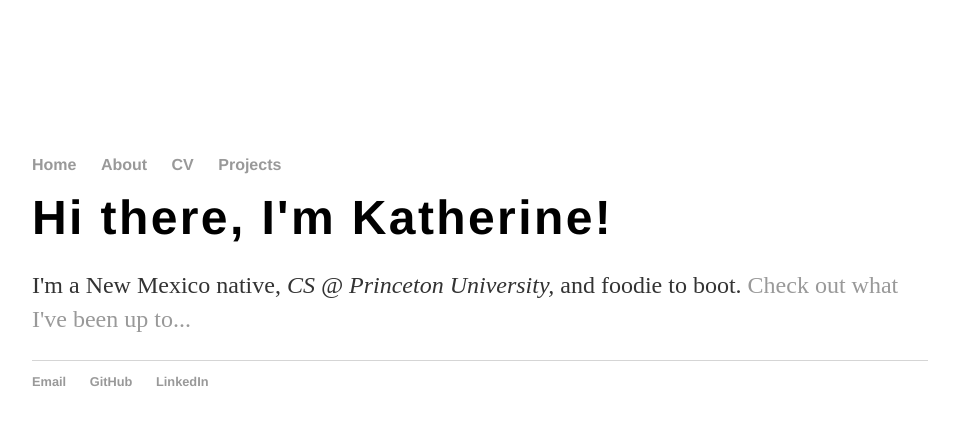
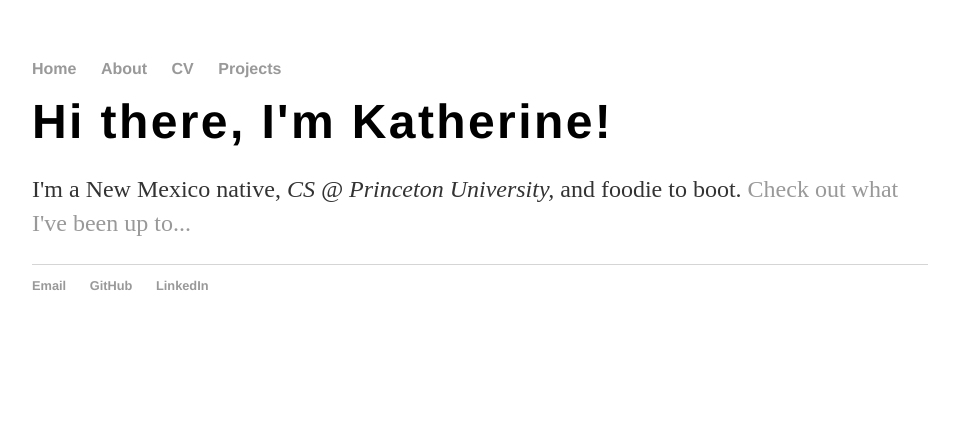
Before and after one commit to wangk5/wangk5.github.io, a Jekyll site: the page built from index.html, in a window 1280 px wide. Shown: the top 425 px of the page, without its empty margins (160-1119 px from the left). Built offline with Jekyll 4.4.1, drawn with Linux system fonts in a browser that asks for light colours.

Commit message:
Update main.css

```diff
--- a/css/main.css
+++ b/css/main.css
@@ -1,7 +1,6 @@
 body {
     margin: 60px auto;
     width: 70%;
-    padding-top: 5em;
 }
 nav ul, footer ul {
     font-family:'Helvetica', 'Arial', 'Sans-Serif';
```
